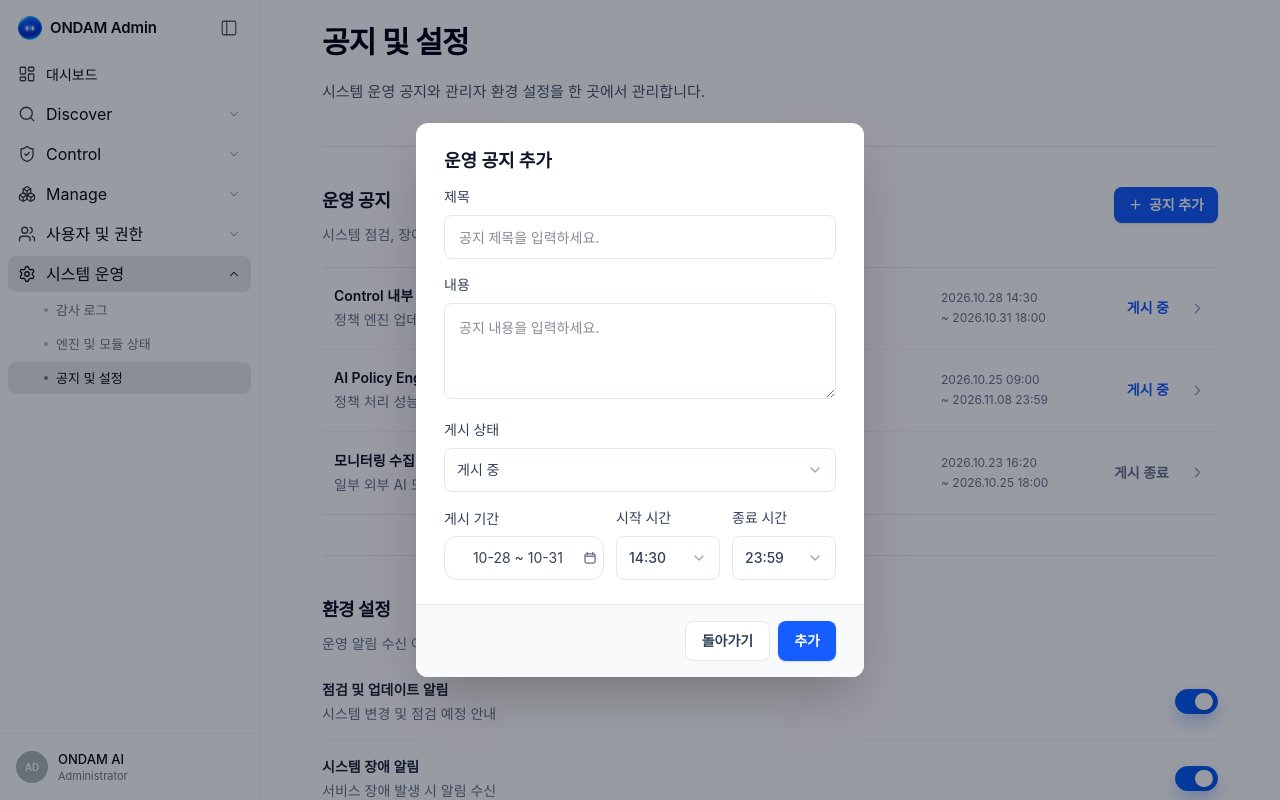
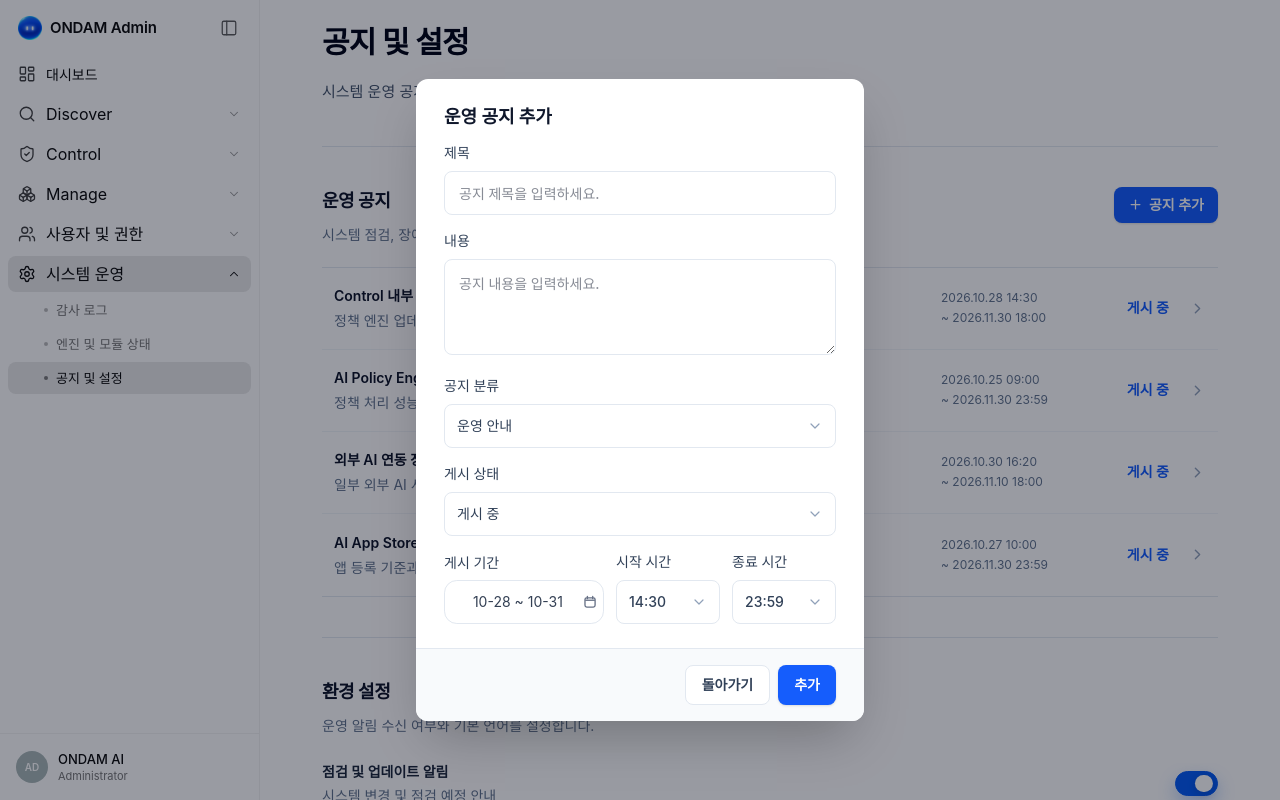
Before and after one commit to office-c2lab/Onadm_AI_Front, a React (Vite) app: page /admin/system/operations in a window 1280 px wide. Both pictures are taken after a click on the button "공지 추가". Shown: the top 800 px of the page. Built offline with nearby package versions, Linux system fonts and the light colour scheme.

Commit message:
feat : 공지 관련 상태 추가

```diff
--- a/src/components/usersidebar/UserAccountMenu.jsx
+++ b/src/components/usersidebar/UserAccountMenu.jsx
@@ -25,7 +25,7 @@ const menuGroups = [
 ];
 
 export default function UserAccountMenu({
-  user = { name: 'rex307', plan: 'Plus' },
+  user = { name: 'rex307', email: 'rex307@ondam.ai', plan: 'Plus' },
   onAction,
   assistantEnabled,
   onAssistantEnabledChange,
--- a/src/data/operationNotices.js
+++ b/src/data/operationNotices.js
@@ -1,29 +1,43 @@
 const STORAGE_KEY = 'ondam:system-operation-notices';
+
+export const NOTICE_CATEGORIES = ['긴급', '시스템 업데이트', '점검 안내', '운영 안내'];
 
 export const DEFAULT_OPERATION_NOTICES = [
   {
     id: 'notice-1',
     title: 'Control 내부 정기 점검 안내',
     description: '정책 엔진 업데이트를 위한 정기 점검이 진행될 예정입니다.',
+    category: '점검 안내',
     startAt: '2026-10-28T14:30',
-    endAt: '2026-10-31T18:00',
+    endAt: '2026-11-30T18:00',
     status: '게시 중',
   },
   {
     id: 'notice-2',
     title: 'AI Policy Engine 업데이트 안내',
     description: '정책 처리 성능과 요청 라우팅 안정성이 개선되었습니다.',
+    category: '시스템 업데이트',
     startAt: '2026-10-25T09:00',
-    endAt: '2026-11-08T23:59',
+    endAt: '2026-11-30T23:59',
     status: '게시 중',
   },
   {
     id: 'notice-3',
-    title: '모니터링 수집 지연 정상화 안내',
-    description: '일부 외부 AI 모니터링 데이터의 수집 지연이 정상화되었습니다.',
-    startAt: '2026-10-23T16:20',
-    endAt: '2026-10-25T18:00',
-    status: '게시 종료',
+    title: '외부 AI 연동 장애 긴급 안내',
+    description: '일부 외부 AI 서비스 연동이 지연되어 현재 긴급 복구를 진행하고 있습니다.',
+    category: '긴급',
+    startAt: '2026-10-30T16:20',
+    endAt: '2026-11-10T18:00',
+    status: '게시 중',
+  },
+  {
+    id: 'notice-4',
+    title: 'AI App Store 운영 정책 안내',
+    description: '앱 등록 기준과 심사 요청 절차가 일부 변경되었습니다.',
+    category: '운영 안내',
+    startAt: '2026-10-27T10:00',
+    endAt: '2026-11-30T23:59',
+    status: '게시 중',
   },
 ];
 
@@ -35,7 +49,12 @@ export function readOperationNotices() {
     if (!storedValue) return DEFAULT_OPERATION_NOTICES;
 
     const notices = JSON.parse(storedValue);
-    return Array.isArray(notices) ? notices : DEFAULT_OPERATION_NOTICES;
+    return Array.isArray(notices)
+      ? notices.map(notice => ({
+          ...notice,
+          category: NOTICE_CATEGORIES.includes(notice.category) ? notice.category : '운영 안내',
+        }))
+      : DEFAULT_OPERATION_NOTICES;
   } catch {
     return DEFAULT_OPERATION_NOTICES;
   }
--- a/src/pages/admin/control/internal/data.js
+++ b/src/pages/admin/control/internal/data.js
@@ -1,3 +1,4 @@
+import deepseekIcon from '../../../../assets/icons/deepseek.png';
 import geminiIcon from '../../../../assets/icons/gemini-color.svg';
 import openaiIcon from '../../../../assets/icons/openai.svg';
 
@@ -47,7 +48,7 @@ export const providers = [
     id: 'deepseek',
     name: 'DeepSeek',
     code: 'DEEPSEEK',
-    icon: null,
+    icon: deepseekIcon,
     endpoint: 'https://api.deepseek.com',
     key: 'sk-7...c31c',
     status: '활성',
--- a/src/pages/admin/control/internal/models/ModelsPage.jsx
+++ b/src/pages/admin/control/internal/models/ModelsPage.jsx
@@ -2,6 +2,7 @@ import { useMemo, useState } from 'react';
 import { Eye, EyeOff, Plus, X } from 'lucide-react';
 
 import CustomDropdown from '../../../../../components/dropdown/CustomDropdown.jsx';
+import deepseekIcon from '../../../../../assets/icons/deepseek.png';
 import geminiIcon from '../../../../../assets/icons/gemini-color.svg';
 import openaiIcon from '../../../../../assets/icons/openai.svg';
 import AppButton from '../../external/components/AppButton.jsx';
@@ -29,7 +30,7 @@ import '../../external/garim.css';
 import { providers, models, prompts } from '../data.js';
 const PAGE_SIZE = 5;
 
-const providerIcons = { openai: openaiIcon, google: geminiIcon, deepseek: null };
+const providerIcons = { openai: openaiIcon, google: geminiIcon, deepseek: deepseekIcon };
 
 function formatDateTime24(value) {
   const match = String(value ?? '').match(
--- a/src/pages/admin/system/operations/OperationsPage.jsx
+++ b/src/pages/admin/system/operations/OperationsPage.jsx
@@ -3,7 +3,11 @@ import { ChevronRight, Plus, Trash2 } from 'lucide-react';
 
 import CustomDropdown from '../../../../components/dropdown/CustomDropdown.jsx';
 import { AdminDetailSection } from '../../../../layouts/admin/AdminDetailLayout.jsx';
-import { readOperationNotices, writeOperationNotices } from '../../../../data/operationNotices.js';
+import {
+  NOTICE_CATEGORIES,
+  readOperationNotices,
+  writeOperationNotices,
+} from '../../../../data/operationNotices.js';
 import AiStoreActionButton from '../../../user/aistore/components/AiStoreActionButton.jsx';
 import AiStoreConfirmModal from '../../../user/aistore/components/AiStoreConfirmModal.jsx';
 import PageLayout from '../../control/components/PageLayout.jsx';
@@ -17,9 +21,17 @@ const STATUS_TONE = {
   '게시 종료': 'text-slate-500',
 };
 
+const CATEGORY_TONE = {
+  긴급: 'border-red-600 bg-red-600 text-white',
+  '시스템 업데이트': 'border-blue-600 bg-blue-600 text-white',
+  '점검 안내': 'border-amber-500 bg-amber-500 text-white',
+  '운영 안내': 'border-slate-600 bg-slate-600 text-white',
+};
+
 const EMPTY_NOTICE = {
   title: '',
   description: '',
+  category: '운영 안내',
   startAt: '2026-10-28T14:30',
   endAt: '2026-10-31T23:59',
   status: '게시 중',
@@ -50,7 +62,14 @@ function OperationNoticesPanel({ notices, onOpen }) {
           className="flex min-h-[82px] w-full flex-wrap items-center gap-x-5 gap-y-2 px-1 py-4 text-left transition-colors hover:bg-slate-50 focus-visible:outline-none focus-visible:ring-2 focus-visible:ring-inset focus-visible:ring-blue-500 sm:flex-nowrap sm:px-3"
         >
           <div className="min-w-0 flex-[1_1_22rem]">
-            <h3 className="truncate text-sm font-semibold text-slate-900">{notice.title}</h3>
+            <div className="flex min-w-0 items-center gap-2">
+              <h3 className="truncate text-sm font-semibold text-slate-900">{notice.title}</h3>
+              <span
+                className={`shrink-0 rounded-md border px-2 py-0.5 text-[11px] font-medium ${CATEGORY_TONE[notice.category] ?? CATEGORY_TONE['운영 안내']}`}
+              >
+                {notice.category}
+              </span>
+            </div>
             <p className="mt-1 truncate text-sm text-slate-500">{notice.description}</p>
           </div>
           <span className="flex w-36 shrink-0 flex-col text-xs leading-5 whitespace-nowrap text-slate-500">
@@ -139,6 +158,16 @@ function NoticeForm({ draft, onChange }) {
           onChange={event => onChange({ description: event.target.value })}
           placeholder="공지 내용을 입력하세요."
           className="mt-2 min-h-24 w-full resize-y rounded-lg border border-slate-200 px-3.5 py-3 text-sm leading-6 text-slate-900 outline-none focus:border-blue-400 focus:ring-2 focus:ring-blue-100"
+        />
+      </label>
+      <label className="text-sm font-medium text-slate-700">
+        공지 분류
+        <CustomDropdown
+          value={draft.category}
+          onChange={value => onChange({ category: value })}
+          options={NOTICE_CATEGORIES}
+          ariaLabel="공지 분류"
+          className="mt-2 w-full [&>button]:h-11"
         />
       </label>
       <label className="text-sm font-medium text-slate-700">
--- a/src/pages/user/aistore/notices/NoticesPage.jsx
+++ b/src/pages/user/aistore/notices/NoticesPage.jsx
@@ -2,6 +2,13 @@ import { useMemo, useState } from 'react';
 
 import SearchHeader from '../../../../components/search/SearchHeader.jsx';
 import { readOperationNotices } from '../../../../data/operationNotices.js';
+
+const CATEGORY_TONE = {
+  긴급: 'border-red-600 bg-red-600 text-white',
+  '시스템 업데이트': 'border-blue-600 bg-blue-600 text-white',
+  '점검 안내': 'border-amber-500 bg-amber-500 text-white',
+  '운영 안내': 'border-slate-600 bg-slate-600 text-white',
+};
 
 function formatPublishedDate(value) {
   return value ? value.slice(0, 10).replaceAll('-', '.') : '—';
@@ -24,7 +31,9 @@ export default function NoticesPage() {
     if (!normalizedKeyword) return visibleNotices;
 
     return visibleNotices.filter(notice =>
-      `${notice.title} ${notice.description}`.toLowerCase().includes(normalizedKeyword)
+      `${notice.category} ${notice.title} ${notice.description}`
+        .toLowerCase()
+        .includes(normalizedKeyword)
     );
   }, [keyword, visibleNotices]);
 
@@ -50,9 +59,16 @@ export default function NoticesPage() {
               className="flex min-h-[92px] items-center px-2 py-5 transition-colors hover:bg-slate-50 sm:px-4"
             >
               <div className="min-w-0 flex-1">
-                <h3 className="truncate text-[15px] font-semibold text-slate-900">
-                  {notice.title}
-                </h3>
+                <div className="flex min-w-0 items-center gap-2.5">
+                  <h3 className="truncate text-[15px] font-semibold text-slate-900">
+                    {notice.title}
+                  </h3>
+                  <span
+                    className={`shrink-0 rounded-md border px-2 py-0.5 text-[11px] font-medium ${CATEGORY_TONE[notice.category] ?? CATEGORY_TONE['운영 안내']}`}
+                  >
+                    {notice.category}
+                  </span>
+                </div>
                 <p className="mt-1.5 truncate text-sm text-slate-500">{notice.description}</p>
               </div>
               <time className="w-24 shrink-0 text-right text-sm text-slate-500">
--- a/src/pages/user/aistore/register/RegisterPage.jsx
+++ b/src/pages/user/aistore/register/RegisterPage.jsx
@@ -326,7 +326,7 @@ export default function RegisterPage() {
                           <span
                             className={`shrink-0 rounded-md border px-2 py-0.5 text-[11px] font-medium ${
                               isResubmission
-                                ? 'border-violet-200 bg-violet-50 text-violet-700'
+                                ? 'border-violet-600 bg-violet-600 text-white'
                                 : isUpdateRequest
                                   ? 'border-blue-600 bg-blue-600 text-white'
                                   : 'border-slate-200 bg-white text-slate-600'
--- a/src/pages/user/ondam/components/ModelSelector.jsx
+++ b/src/pages/user/ondam/components/ModelSelector.jsx
@@ -2,11 +2,13 @@ import { useEffect, useRef, useState } from 'react';
 import { Check, ChevronDown } from 'lucide-react';
 import openaiIcon from '../../../../assets/icons/openai.svg';
 import geminiIcon from '../../../../assets/icons/gemini-color.svg';
+import deepseekIcon from '../../../../assets/icons/deepseek.png';
 import { models } from '../../../admin/control/internal/data.js';
 
 const providerIcons = {
   openai: openaiIcon,
   google: geminiIcon,
+  deepseek: deepseekIcon,
 };
 
 const enabledModels = models
```
Also changed, not shown: src/pages/admin/manage/policies/tabs/RegistrationAccessPanel.jsx (+24 -24 lines), src/assets/icons/deepseek.png (added).
